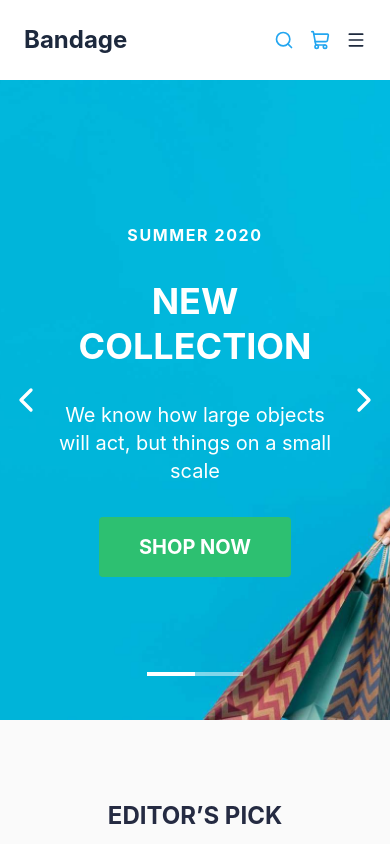
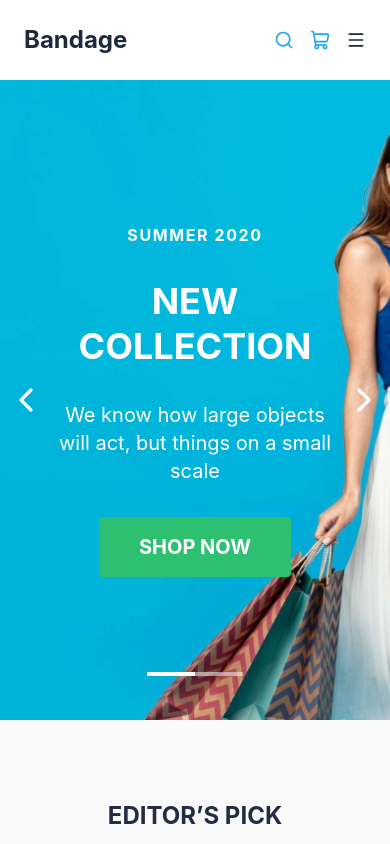
Before and after one commit to gkslleri/bandage-store, a React (Vite) app: page / in a window 390 px wide. Shown: the top 844 px of the page. Built offline with nearby package versions, Linux system fonts and the light colour scheme.

Commit message:
düzeltme

```diff
--- a/src/components/HeroSlider.jsx
+++ b/src/components/HeroSlider.jsx
@@ -24,7 +24,7 @@ export default function HeroSlider() {
       {slides.map((slide) => (
         <div
           key={slide.id}
-          className="flex min-h-[640px] items-center bg-[url('/images/hero-woman.jpg')] bg-cover bg-[position:35%_center] bg-no-repeat lg:min-h-[700px] lg:bg-center"
+          className="flex min-h-[640px] items-center bg-[url('/images/hero-woman.jpg')] bg-cover bg-[position:45%_center] bg-no-repeat lg:min-h-[700px] lg:bg-center"
         >
           <div className="mx-auto flex w-full max-w-[1050px] flex-col items-center gap-8 px-12 py-20 text-center lg:items-start lg:text-left">
             <p className="text-base font-bold tracking-widest">
```
